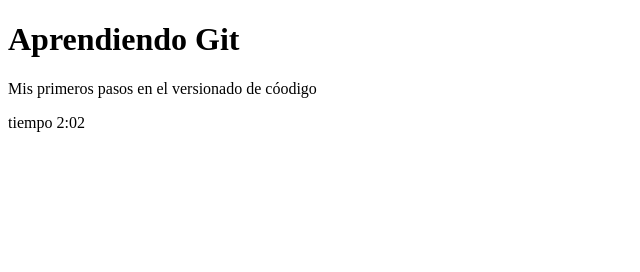
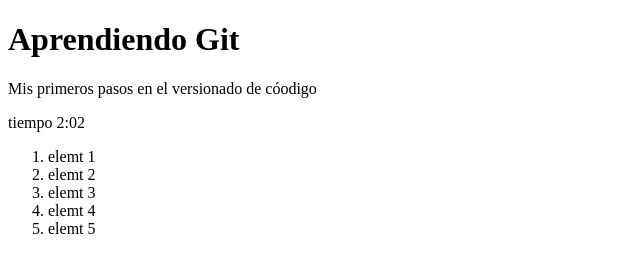
Before and after one commit to oliverbuenaguez/test-repository, a plain HTML site: page index.html in a window 1280 px wide. Shown: the whole page, without its empty margins (0-640 px from the left). Drawn offline with Linux system fonts and the light colour scheme.

Commit message:
agrgando jv a html

```diff
--- a/index.html
+++ b/index.html
@@ -11,6 +11,14 @@
   <h1>Aprendiendo Git</h1>
   <p>Mis primeros pasos en el versionado de cóodigo</p>
   <p>tiempo 2:02</p>
+  <ol>
+    <li>elemt 1</li>
+    <li>elemt 2</li>
+    <li>elemt 3</li>
+    <li>elemt 4</li>
+    <li>elemt 5</li>
+  </ol>
+  <script src="index.js"></script>
 </body>
 
 </html>
```
